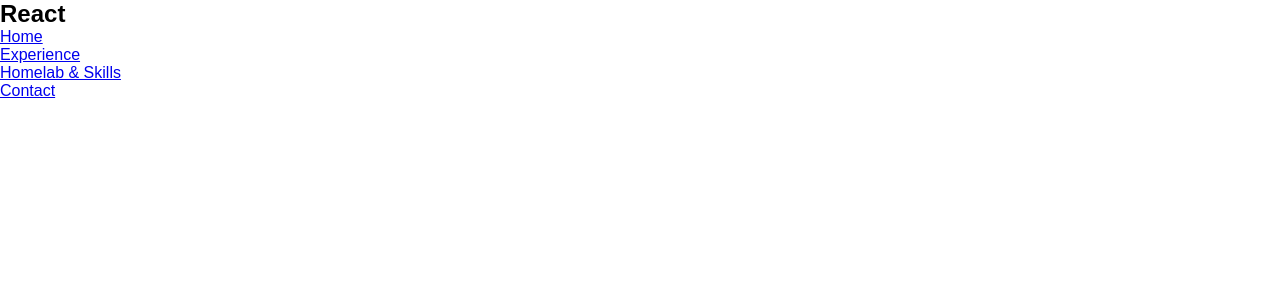
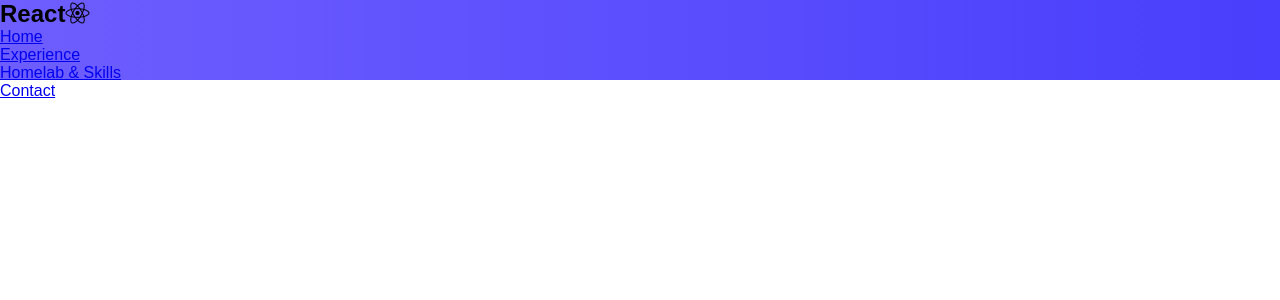
Before and after one commit to ewalters47/website, a React (Create React App) app: page / in a window 1280 px wide. Shown: the top 300 px of the page. Built offline with nearby package versions, Linux system fonts and the light colour scheme.

Commit message:
Adjust export of Navbar function

```diff
--- a/src/components/Navbar/Navbar.js
+++ b/src/components/Navbar/Navbar.js
@@ -1,11 +1,12 @@
 import React from 'react';
 import { MenuItems } from "./MenuItems"
+import './Navbar.css'
 
-function Navbar() {
+export default function Navbar() {
 
     return (
         <nav className="NavbarItems">
-            <h1 className="navbar-logo">React</h1>
+            <h1 className="navbar-logo">React<i className="fab fa-react"></i></h1>
             <div className="menu-icon">
 
             </div>
@@ -23,5 +24,3 @@
         </nav>
     );
 }
-
-export default Navbar
```
